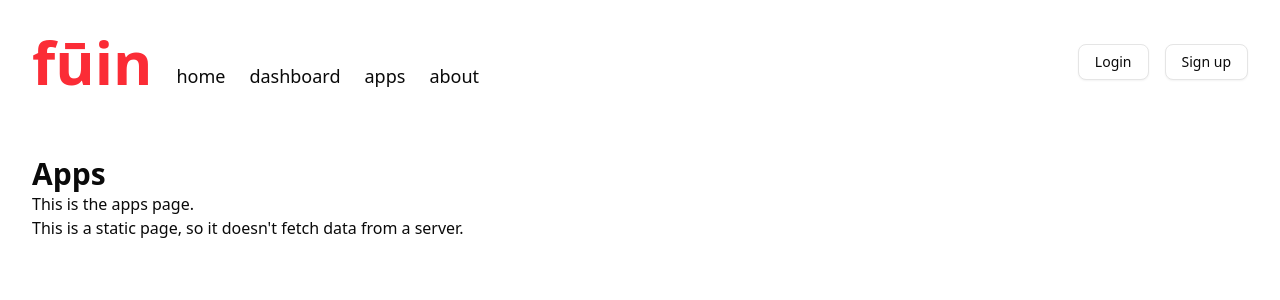
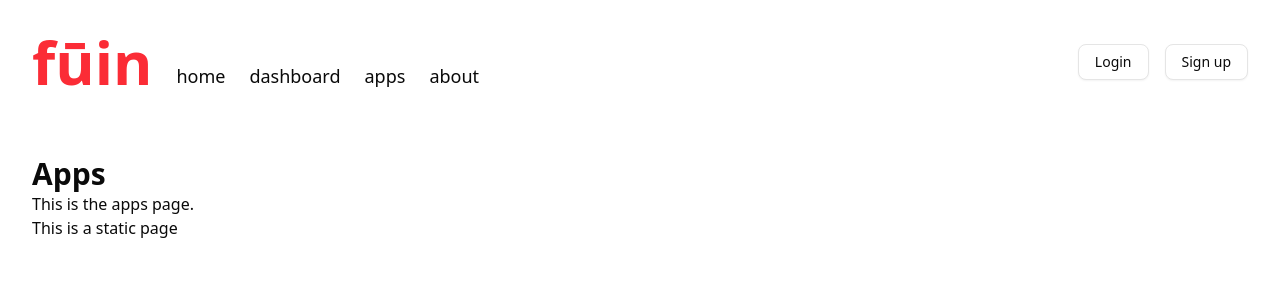
Before and after one commit to Fuuin404/Fuin, a Next.js app: page /apps in a window 1280 px wide. Shown: the top 300 px of the page. Built offline with nearby package versions, Linux system fonts and the light colour scheme; no server answers.

Commit message:
removed apostrophe

```diff
--- a/app/apps/page.tsx
+++ b/app/apps/page.tsx
@@ -3,7 +3,7 @@ export default function Apps() {
     <div className="mb-4">
       <h1 className="text-3xl font-semibold">Apps</h1>
       <p>This is the apps page.</p>
-      <p>This is a static page, so it doesn't fetch data from a server.</p>
+      <p>This is a static page</p>
     </div>
   );
 }
```
